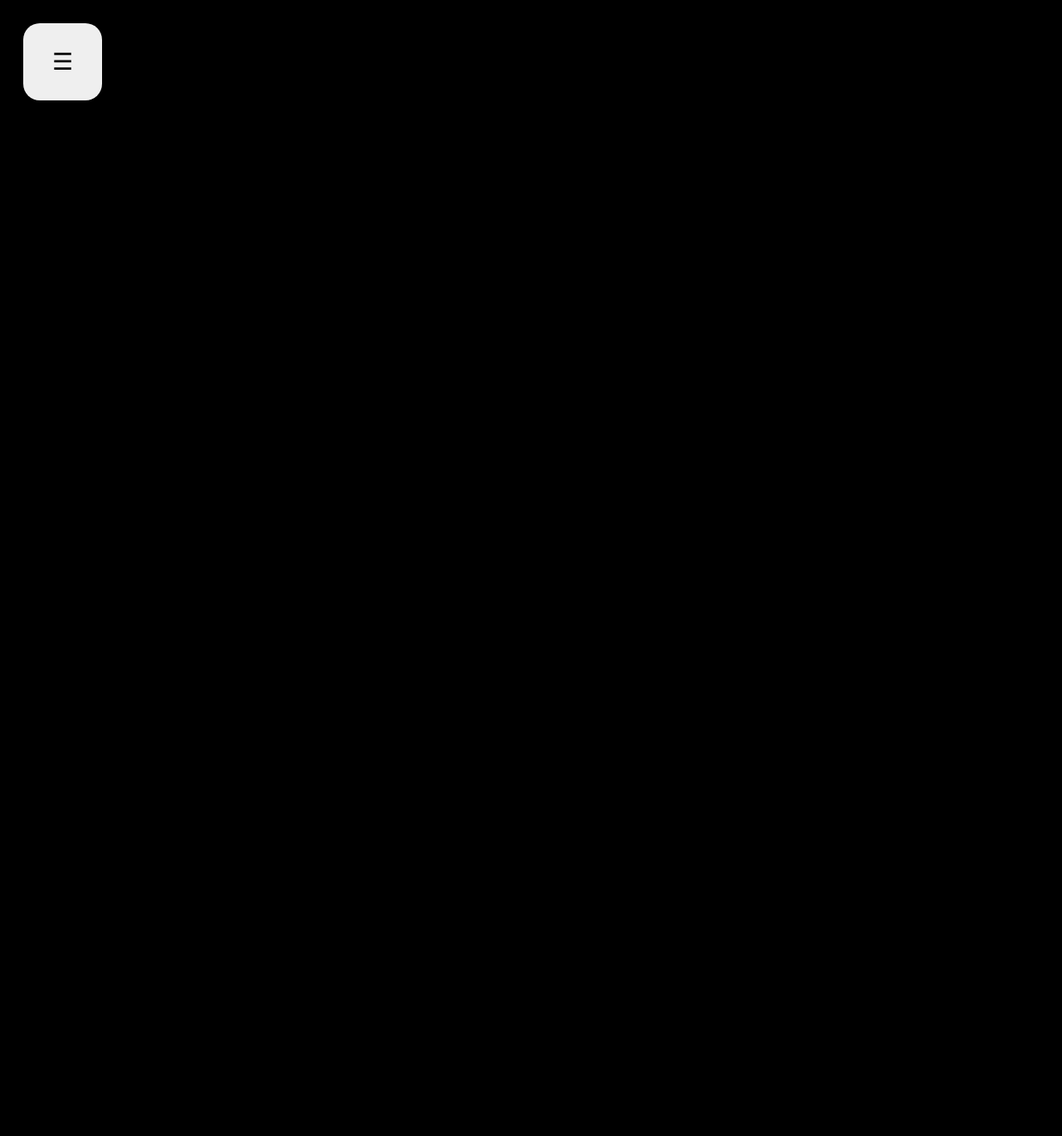
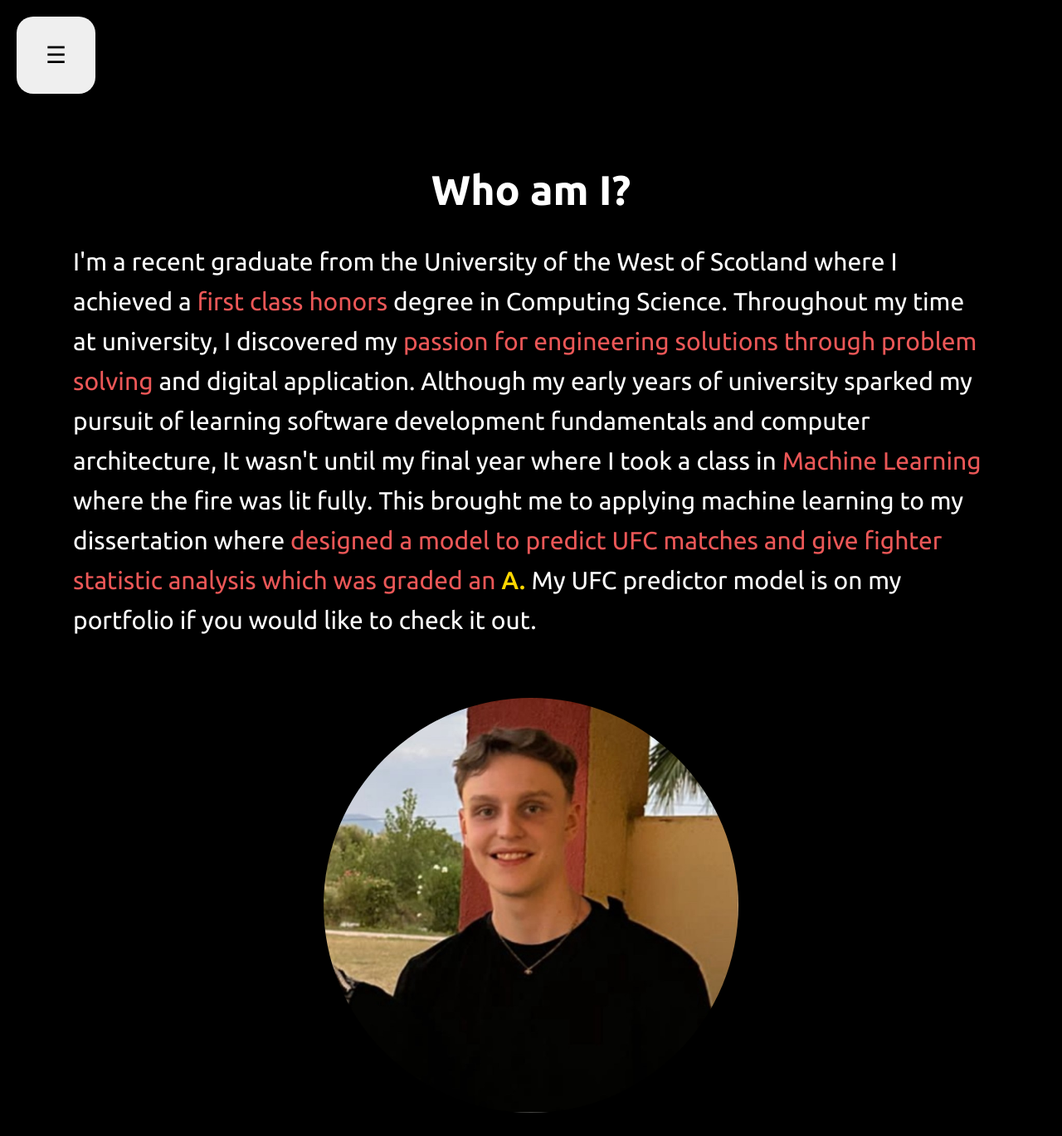
Before and after one commit to joshcoyle02/Portfolio_Git, a Flask app: template templates/aboutme-mobile.html in a window 1280 px wide. Shown: the whole page at 83% size. Before the commit the page ends 121 px from the top, so only its background shows below. Run offline with Flask 3, Linux system fonts and the light colour scheme; the template is opened without the code that fills it, so the values that code supplies are empty; some libraries are stand-ins or nearby versions.

Commit message:
testing phone screen compat method

```diff
--- a/static/css/aboutme-mobile.css
+++ b/static/css/aboutme-mobile.css
@@ -0,0 +1,40 @@
+.sec-1 {
+    color:white;
+    margin-top:200px;
+    margin: 200px 80px 0px 80px;
+}
+
+.sec-1 h1 {
+    text-align: center;
+    font-size:50px;
+}
+
+.sec-1 p {
+    font-size: 30px;
+    line-height: 1.6;
+}
+
+#word1, #word2, #word3, #word4{
+    color: #eb5757;
+    font-weight: 400;
+}
+
+#A {
+    color: gold;
+    font-weight: 490;
+}
+
+.sec-2 {
+    display: flex;
+    justify-content: center;
+    padding:20px;
+    border-radius: 30px;
+    margin-top:50px;
+}
+
+.sec-2 img {
+    width: 500px;                  /* adjust image size */
+    border-radius: 50%;
+    /*object-fit: cover;*/
+
+}
--- a/static/css/style-mobile.css
+++ b/static/css/style-mobile.css
@@ -12,8 +12,9 @@ body {
 
 
 #menu-btn {
-    margin: 20px;
-    position: fixed;
+    top: 20px;        /* instead of margin */
+    left: 20px;       /* instead of margin */
+        position: fixed;
     font-size: 28px;
     border: none;
     padding: 30px 35px;
@@ -22,21 +23,38 @@ body {
     z-index: 1001;        /* higher than the sidebar */
 }
 
-#menu-btn.active {
-    background-color: #393939;
+/* Blur only the page content */
+#content.blurred {
+    filter: blur(6px) brightness(0.6);
+    transition: 0.3s ease;
 }
+
+/* Sidebar stays unblurred */
+.sidebar {
+    position: fixed;
+    padding-top:120px;
+    top: 0;
+    left: -360px;
+    width: 350px;
+    height: 100vh;
+    background-color: #090909;
+    transition: left 0.3s ease;
+    z-index: 9999;
+    border-right: 5px solid #eb5757;
+}
+
 
 .sidebar {
     position: fixed;
     padding-top:120px;
     top: 0;
-    left: -350px;  /* hidden by default */
+    left: -360px;  /* hidden by default */
     width: 350px;
     height: 100vh;
     background-color: #090909;
     transition: left 0.3s ease;
     z-index: 99;
-}
+    border-right: 5px solid #eb5757;;   /* <— this is the correct line */}
 
 /* Sidebar links */
 .sidebar a {
--- a/templates/aboutme-mobile.html
+++ b/templates/aboutme-mobile.html
@@ -12,22 +12,14 @@
 
 <body>
 
-    <!-- HEADER -->
-    <div class="header">
-        <button id="menu-btn">&#9776;</button>
-    </div>
+    <!-- MENU BUTTON -->
+    <button id="menu-btn">&#9776;</button>
 
     <!-- SIDEBAR -->
     <div class="sidebar" id="sidebar">
         <ul class="nav-links">
-            <li><a href="https://www.linkedin.com/in/YOUR-LINKEDIN-USERNAME" target="_blank">
-                <i class="fa-brands fa-linkedin"></i> LinkedIn
-            </a></li>
-
-            <li><a href="https://github.com/YOUR-GITHUB" target="_blank">
-                <i class="fa-brands fa-github"></i> GitHub
-            </a></li>
-
+            <li><a href="#"><i class="fa-brands fa-linkedin"></i> LinkedIn</a></li>
+            <li><a href="#"><i class="fa-brands fa-github"></i> GitHub</a></li>
             <li><a href="{{ url_for('index') }}">Home</a></li>
             <li><a href="{{ url_for('index') }}">Projects & Skills</a></li>
             <li><a href="{{ url_for('index') }}">Aspirations</a></li>
@@ -35,14 +27,40 @@
         </ul>
     </div>
 
+    <!-- PAGE CONTENT THAT WILL BLUR -->
+    <div id="content">
+        <div class="sec-1">
+            <h1>Who am I?</h1>
+                <p>I'm a recent graduate from the University of the West of Scotland where I achieved a <span id="word1">first
+                class honors </span>degree in Computing Science.  Throughout my time at university, I discovered
+                my <span id="word4">passion for engineering solutions through problem solving</span> and digital application.
+                Although my early years of university sparked my pursuit of learning software development
+                fundamentals and computer architecture, It wasn't until my final year where I took a class in
+                <span id="word2">Machine Learning</span> where the fire was lit fully.  This brought me to applying machine learning
+                to my dissertation where <span id="word3"> designed a model to predict UFC matches and give fighter statistic
+                analysis which was graded an</span><span id="A"> A.</span> My UFC predictor model is on my portfolio if you would like to
+                check it out.
+                </p>
+        </div>
+
+        <div class="sec-2">
+            <img src="/static/images/me.jpg">
+        </div>
+    </div>
+
     <script>
         const menuBtn = document.getElementById('menu-btn');
         const sidebar = document.getElementById('sidebar');
+        const content = document.getElementById('content');
 
         menuBtn.addEventListener('click', () => {
             sidebar.classList.toggle('active');
+            content.classList.toggle('blurred');
         });
     </script>
+</body>
+
+
 
 </body>
 </html>
```
